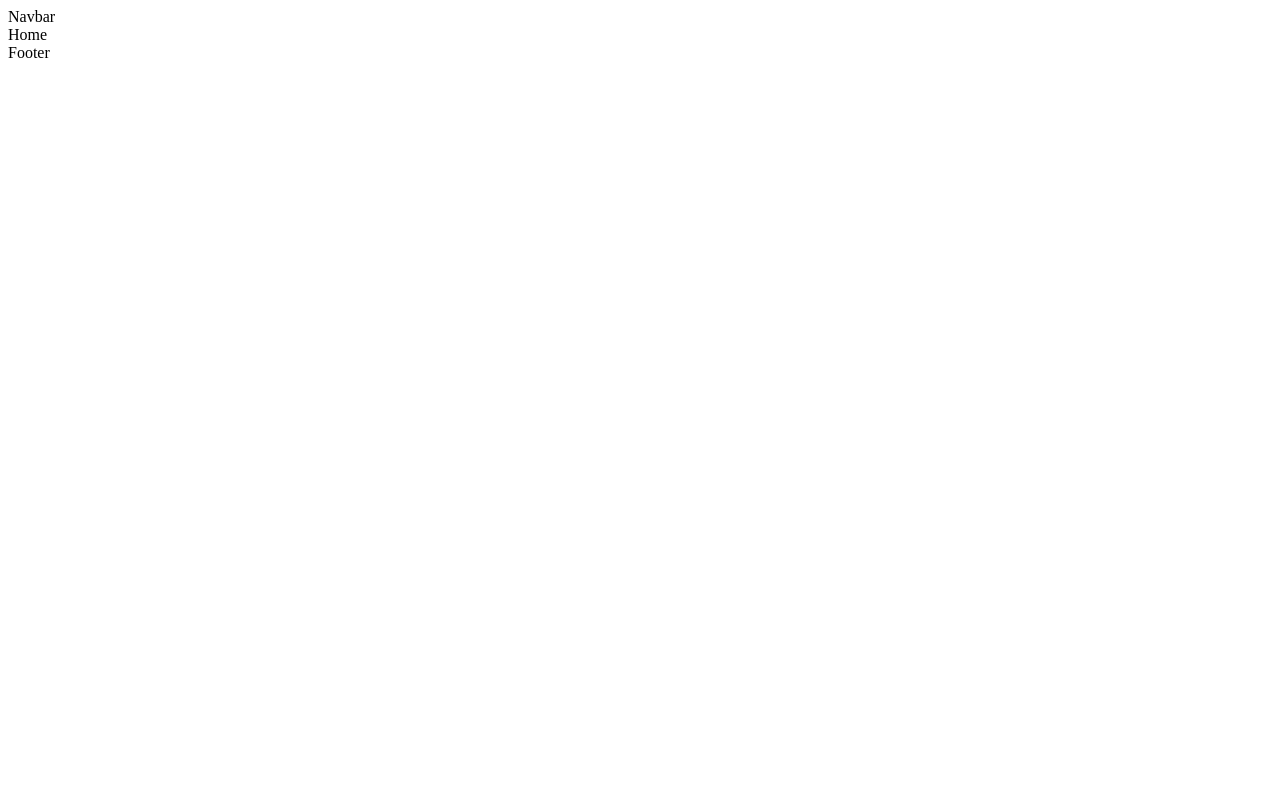
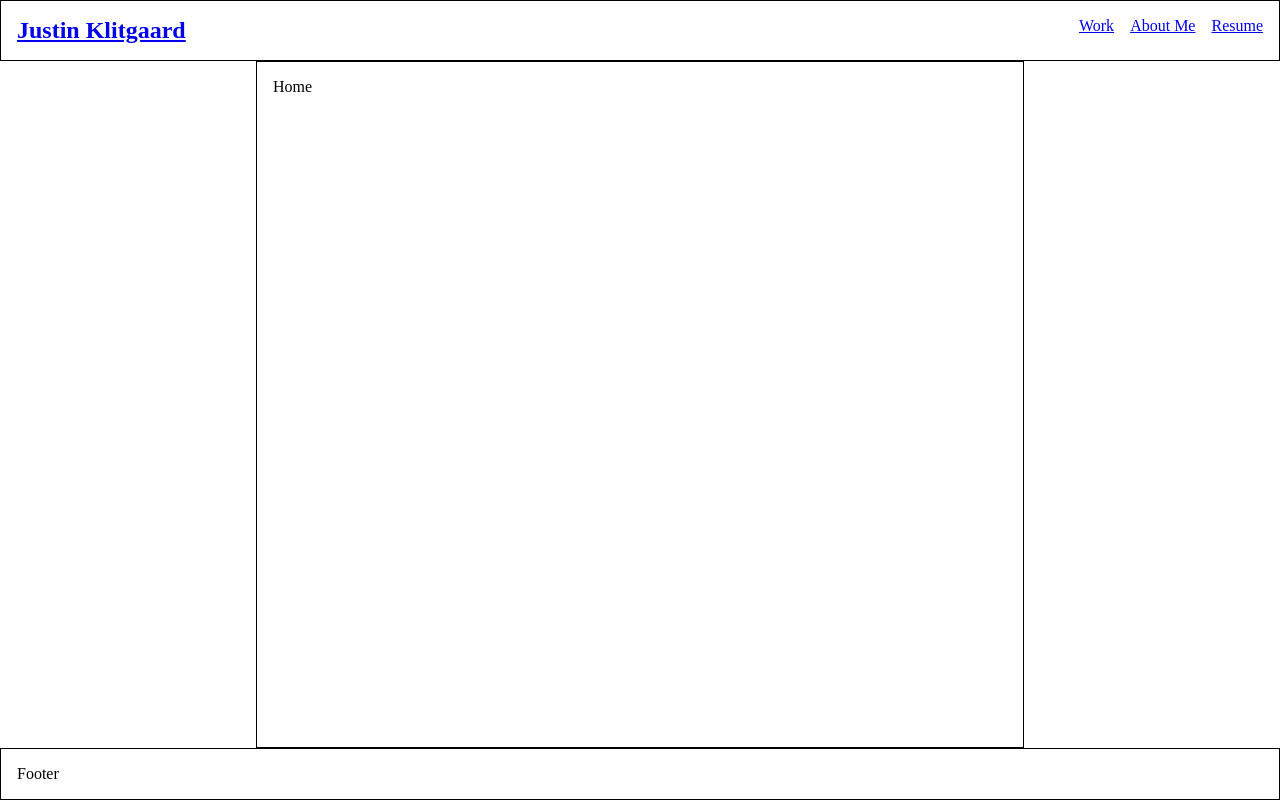
Before and after one commit to Justin-K-Ellis/react-personal-site, a React (Vite) app: page / in a window 1280 px wide. Built offline with nearby package versions, Linux system fonts and the light colour scheme.

Commit message:
feat: create overall layout of nav, main & footer

```diff
--- a/src/components/Footer.tsx
+++ b/src/components/Footer.tsx
@@ -1,3 +1,3 @@
 export default function Footer() {
-  return <div>Footer</div>;
+  return <div className="box">Footer</div>;
 }
--- a/src/components/Navbar.tsx
+++ b/src/components/Navbar.tsx
@@ -1,3 +1,16 @@
+import { Link } from "react-router";
+
 export default function Navbar() {
-  return <div>Navbar</div>;
+  return (
+    <nav className="box">
+      <Link to={"/"}>
+        <h1>Justin Klitgaard</h1>
+      </Link>
+      <div className="nav-links">
+        <Link to={"/"}>Work</Link>
+        <Link to={"/about"}>About Me</Link>
+        <Link to={"/resume"}>Resume</Link>
+      </div>
+    </nav>
+  );
 }
--- a/src/index.css
+++ b/src/index.css
@@ -0,0 +1,34 @@
+* {
+  margin: 0;
+  padding: 0;
+  box-sizing: border-box;
+}
+
+main {
+  display: flex;
+  width: 60%;
+  margin: 0 auto;
+  flex-grow: 1;
+}
+
+nav {
+  display: flex;
+  flex-direction: row;
+  justify-content: space-between;
+}
+
+.page-wrap {
+  display: flex;
+  flex-direction: column;
+  min-height: 100vh;
+}
+
+.box {
+  padding: 1rem;
+  border: 1px solid black;
+}
+
+.nav-links {
+  display: flex;
+  gap: 1rem;
+}
--- a/src/layouts/Layout.tsx
+++ b/src/layouts/Layout.tsx
@@ -5,10 +5,12 @@ import Navbar from "../components/Navbar";
 
 export default function Layout() {
   return (
-    <>
+    <div className="page-wrap">
       <Navbar />
-      <Outlet />
+      <main className="box">
+        <Outlet />
+      </main>
       <Footer />
-    </>
+    </div>
   );
 }
```
